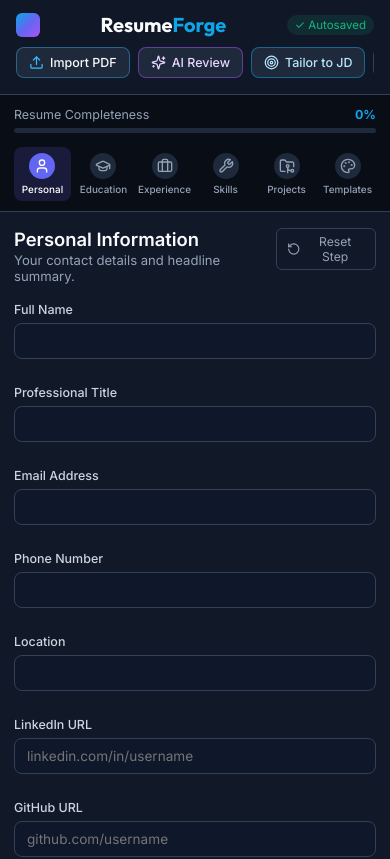
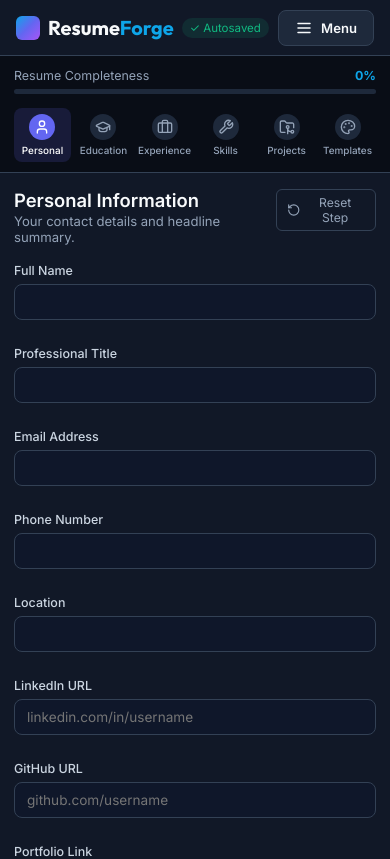
Before and after one commit to QUANT-COD-EX/resumeforge, a React (Vite) app in the folder resumeforge-fullstack/client/: page / in a window 390 px wide. Shown: the top 859 px of the page. Built offline with nearby package versions, Linux system fonts and the light colour scheme.

Commit message:
feat: move top toolbar actions into clean responsive Menu bar

```diff
--- a/resumeforge-fullstack/client/src/App.jsx
+++ b/resumeforge-fullstack/client/src/App.jsx
@@ -1,4 +1,4 @@
-import React, { useState, useEffect } from 'react';
+import React, { useState, useEffect, useRef } from 'react';
 import {
   FileDown,
   FileText,
@@ -9,7 +9,9 @@
   ChevronRight,
   Check,
   Upload,
-  Loader2
+  Loader2,
+  Menu,
+  X
 } from 'lucide-react';
 import { INITIAL_RESUME_STATE, EMPTY_SECTION_DEFAULTS } from './defaultData.js';
 import { useLocalStorage } from './hooks/useLocalStorage.js';
@@ -29,11 +31,33 @@
   const [isTailorOpen, setIsTailorOpen] = useState(false);
   const [isImportOpen, setIsImportOpen] = useState(false);
   const [isExportingPdf, setIsExportingPdf] = useState(false);
+  const [isMenuOpen, setIsMenuOpen] = useState(false);
   const [downloadSuccessToast, setDownloadSuccessToast] = useState(null);
   const [shareCopied, setShareCopied] = useState(false);
   const [sharedBanner, setSharedBanner] = useState(null);
 
+  const menuRef = useRef(null);
   const completion = useCompletion(resumeData);
+
+  // Close menu on outside click or Escape key
+  useEffect(() => {
+    const handleClickOutside = (e) => {
+      if (menuRef.current && !menuRef.current.contains(e.target)) {
+        setIsMenuOpen(false);
+      }
+    };
+    const handleKeyDown = (e) => {
+      if (e.key === 'Escape') setIsMenuOpen(false);
+    };
+    if (isMenuOpen) {
+      document.addEventListener('mousedown', handleClickOutside);
+      document.addEventListener('keydown', handleKeyDown);
+    }
+    return () => {
+      document.removeEventListener('mousedown', handleClickOutside);
+      document.removeEventListener('keydown', handleKeyDown);
+    };
+  }, [isMenuOpen]);
 
   // Clean up legacy v1 storage key if present
   useEffect(() => {
@@ -185,40 +209,131 @@
           {sharedBanner && <span className="autosave-pill" style={{ color: '#38bdf8' }}>{sharedBanner}</span>}
         </div>
 
-        <div className="toolbar-actions">
-          <button type="button" className="btn-toolbar" onClick={() => setIsImportOpen(true)} style={{ borderColor: 'rgba(56, 189, 248, 0.4)' }}>
-            <Upload size={15} style={{ color: '#38bdf8' }} /> Import PDF
-          </button>
-          <button type="button" className="btn-toolbar ai-btn" onClick={() => setIsAiOpen(true)}>
-            <Sparkles size={15} /> AI Review
-          </button>
-          <button type="button" className="btn-toolbar tailor-btn" onClick={() => setIsTailorOpen(true)}>
-            <Target size={15} /> Tailor to JD
-          </button>
-          <button type="button" className="btn-toolbar" onClick={handleExportDocx}>
-            <FileText size={15} /> DOCX
-          </button>
-          <button type="button" className="btn-toolbar" onClick={handleShareLink}>
-            {shareCopied ? <Check size={15} /> : <Share2 size={15} />}
-            {shareCopied ? 'Link Copied!' : 'Share'}
-          </button>
+        <div className="menu-container" ref={menuRef}>
           <button
             type="button"
-            className="btn-primary"
-            disabled={isExportingPdf}
-            onClick={handleDownloadPdf}
-            title={`Direct download ${resumeData?.personal?.fullName || 'Resume'}_Resume.pdf with clickable links`}
+            className={`btn-menu-trigger ${isMenuOpen ? 'active' : ''}`}
+            onClick={() => setIsMenuOpen((prev) => !prev)}
+            aria-label="Toggle menu bar"
+            aria-expanded={isMenuOpen}
           >
-            {isExportingPdf ? (
-              <>
-                <Loader2 size={15} className="animate-spin" /> Downloading PDF...
-              </>
-            ) : (
-              <>
-                <FileDown size={15} /> Export PDF
-              </>
-            )}
+            {isMenuOpen ? <X size={18} /> : <Menu size={18} />}
+            <span className="menu-trigger-text">{isMenuOpen ? 'Close' : 'Menu'}</span>
           </button>
+
+          {isMenuOpen && (
+            <>
+              <div className="menu-backdrop-overlay" onClick={() => setIsMenuOpen(false)} />
+              <div className="menu-dropdown" role="menu">
+              <div className="menu-section-label">Actions & Tools</div>
+
+              <button
+                type="button"
+                className="menu-item menu-item-primary"
+                disabled={isExportingPdf}
+                onClick={() => {
+                  setIsMenuOpen(false);
+                  handleDownloadPdf();
+                }}
+              >
+                <div className="menu-item-icon">
+                  {isExportingPdf ? <Loader2 size={16} className="animate-spin" /> : <FileDown size={16} />}
+                </div>
+                <div className="menu-item-text">
+                  <div className="menu-item-title">Export PDF</div>
+                  <div className="menu-item-desc">Direct download strict 1-page PDF with links</div>
+                </div>
+              </button>
+
+              <button
+                type="button"
+                className="menu-item"
+                onClick={() => {
+                  setIsMenuOpen(false);
+                  setIsImportOpen(true);
+                }}
+              >
+                <div className="menu-item-icon" style={{ color: '#38bdf8', background: 'rgba(56, 189, 248, 0.12)' }}>
+                  <Upload size={16} />
+                </div>
+                <div className="menu-item-text">
+                  <div className="menu-item-title">Import PDF</div>
+                  <div className="menu-item-desc">Auto-fill all fields from existing resume</div>
+                </div>
+              </button>
+
+              <button
+                type="button"
+                className="menu-item"
+                onClick={() => {
+                  setIsMenuOpen(false);
+                  setIsAiOpen(true);
+                }}
+              >
+                <div className="menu-item-icon" style={{ color: '#c084fc', background: 'rgba(192, 132, 252, 0.12)' }}>
+                  <Sparkles size={16} />
+                </div>
+                <div className="menu-item-text">
+                  <div className="menu-item-title">AI Review</div>
+                  <div className="menu-item-desc">ATS score, strengths, and improvements</div>
+                </div>
+              </button>
+
+              <button
+                type="button"
+                className="menu-item"
+                onClick={() => {
+                  setIsMenuOpen(false);
+                  setIsTailorOpen(true);
+                }}
+              >
+                <div className="menu-item-icon" style={{ color: '#38bdf8', background: 'rgba(56, 189, 248, 0.12)' }}>
+                  <Target size={16} />
+                </div>
+                <div className="menu-item-text">
+                  <div className="menu-item-title">Tailor to JD</div>
+                  <div className="menu-item-desc">Match keywords against job description</div>
+                </div>
+              </button>
+
+              <div className="menu-divider" />
+
+              <button
+                type="button"
+                className="menu-item"
+                onClick={() => {
+                  setIsMenuOpen(false);
+                  handleExportDocx();
+                }}
+              >
+                <div className="menu-item-icon">
+                  <FileText size={16} />
+                </div>
+                <div className="menu-item-text">
+                  <div className="menu-item-title">DOCX</div>
+                  <div className="menu-item-desc">Download editable Microsoft Word document</div>
+                </div>
+              </button>
+
+              <button
+                type="button"
+                className="menu-item"
+                onClick={() => {
+                  setIsMenuOpen(false);
+                  handleShareLink();
+                }}
+              >
+                <div className="menu-item-icon" style={{ color: shareCopied ? '#10b981' : undefined }}>
+                  {shareCopied ? <Check size={16} /> : <Share2 size={16} />}
+                </div>
+                <div className="menu-item-text">
+                  <div className="menu-item-title">{shareCopied ? 'Link Copied!' : 'Share'}</div>
+                  <div className="menu-item-desc">Copy public share link for any device</div>
+                </div>
+              </button>
+            </div>
+          </>
+        )}
         </div>
       </header>
 
--- a/resumeforge-fullstack/client/src/styles/workspace.css
+++ b/resumeforge-fullstack/client/src/styles/workspace.css
@@ -1,9 +1,10 @@
 .app-shell { display: flex; flex-direction: column; height: 100vh; }
 .top-navbar {
-  height: 60px; background: rgba(17, 24, 39, 0.95);
+  height: 60px; background: #111827;
   border-bottom: 1px solid var(--border-subtle);
   display: flex; align-items: center; justify-content: space-between;
   padding: 0 24px; flex-shrink: 0;
+  position: sticky; top: 0; z-index: 500;
 }
 .brand-logo { display: flex; align-items: center; gap: 10px; }
 .brand-orb {
@@ -16,16 +17,148 @@
   font-size: 0.72rem; color: var(--emerald);
   background: rgba(16, 185, 129, 0.12); padding: 3px 8px; border-radius: 99px;
 }
-.toolbar-actions { display: flex; align-items: center; gap: 10px; }
-.btn-toolbar {
-  display: inline-flex; align-items: center; gap: 6px;
-  background: var(--bg-card); color: var(--text-main);
-  padding: 8px 13px; border-radius: var(--radius-md);
-  font-size: 0.82rem; font-weight: 500; border: 1px solid var(--border-subtle);
+
+/* ==========================================================================
+   MENU BAR & ACTIONS DROPDOWN
+   ========================================================================== */
+.menu-container {
+  position: relative;
 }
-.btn-toolbar:hover { border-color: var(--accent-indigo); background: #263349; }
-.ai-btn { border-color: rgba(168, 85, 247, 0.5); color: #e9d5ff; }
-.tailor-btn { border-color: rgba(14, 165, 233, 0.5); color: #bae6fd; }
+
+.btn-menu-trigger {
+  display: inline-flex;
+  align-items: center;
+  gap: 8px;
+  background: var(--bg-card);
+  color: var(--text-main);
+  padding: 8px 16px;
+  border-radius: var(--radius-md);
+  font-size: 0.84rem;
+  font-weight: 600;
+  border: 1px solid var(--border-subtle);
+  cursor: pointer;
+  transition: all 0.18s ease;
+}
+
+.btn-menu-trigger:hover, .btn-menu-trigger.active {
+  background: #1e293b;
+  border-color: var(--accent-indigo);
+  color: #fff;
+  box-shadow: 0 0 14px rgba(99, 102, 241, 0.28);
+}
+
+.menu-trigger-text {
+  font-size: 0.82rem;
+  font-weight: 600;
+}
+
+.menu-backdrop-overlay {
+  position: fixed;
+  inset: 0;
+  background: rgba(0, 0, 0, 0.7);
+  z-index: 990;
+}
+
+.menu-dropdown {
+  position: absolute;
+  top: calc(100% + 8px);
+  right: 0;
+  width: 300px;
+  background: #111827;
+  border: 1px solid rgba(255, 255, 255, 0.16);
+  border-radius: var(--radius-lg);
+  box-shadow: 0 20px 50px rgba(0, 0, 0, 0.9), 0 0 0 1px rgba(255, 255, 255, 0.08);
+  padding: 8px;
+  z-index: 1000;
+  display: flex;
+  flex-direction: column;
+  gap: 4px;
+}
+
+.menu-section-label {
+  font-size: 0.68rem;
+  font-weight: 600;
+  text-transform: uppercase;
+  letter-spacing: 0.08em;
+  color: var(--text-muted);
+  padding: 6px 10px 4px;
+}
+
+.menu-divider {
+  height: 1px;
+  background: var(--border-subtle);
+  margin: 4px 0;
+}
+
+.menu-item {
+  display: flex;
+  align-items: center;
+  gap: 12px;
+  padding: 9px 10px;
+  border-radius: var(--radius-md);
+  background: transparent;
+  color: var(--text-main);
+  text-align: left;
+  width: 100%;
+  cursor: pointer;
+  transition: all 0.15s ease;
+  border: 1px solid transparent;
+}
+
+.menu-item:hover {
+  background: rgba(255, 255, 255, 0.06);
+  border-color: rgba(255, 255, 255, 0.08);
+}
+
+.menu-item-primary {
+  background: linear-gradient(135deg, rgba(99, 102, 241, 0.18), rgba(168, 85, 247, 0.18));
+  border-color: rgba(99, 102, 241, 0.4);
+}
+
+.menu-item-primary:hover {
+  background: linear-gradient(135deg, rgba(99, 102, 241, 0.3), rgba(168, 85, 247, 0.3));
+  border-color: var(--accent-indigo);
+}
+
+.menu-item-icon {
+  width: 32px;
+  height: 32px;
+  border-radius: 8px;
+  display: flex;
+  align-items: center;
+  justify-content: center;
+  background: rgba(255, 255, 255, 0.06);
+  color: var(--text-main);
+  flex-shrink: 0;
+}
+
+.menu-item-primary .menu-item-icon {
+  background: linear-gradient(135deg, var(--accent-indigo), var(--accent-violet));
+  color: #fff;
+}
+
+.menu-item-text {
+  flex: 1;
+  min-width: 0;
+}
+
+.menu-item-title {
+  font-size: 0.84rem;
+  font-weight: 600;
+  color: var(--text-main);
+  line-height: 1.2;
+}
+
+.menu-item-desc {
+  font-size: 0.7rem;
+  color: var(--text-muted);
+  line-height: 1.3;
+  margin-top: 2px;
+  white-space: nowrap;
+  overflow: hidden;
+  text-overflow: ellipsis;
+}
+
 .btn-primary {
   display: inline-flex; align-items: center; gap: 6px;
   background: linear-gradient(135deg, var(--accent-indigo), var(--accent-violet));
@@ -38,6 +171,7 @@
   padding: 8px 14px; border-radius: var(--radius-md);
   font-size: 0.82rem; border: 1px solid var(--border-subtle);
 }
+
 .workspace-split { display: grid; grid-template-columns: 46% 54%; flex: 1; overflow: hidden; }
 .editor-pane {
   display: flex; flex-direction: column; background: var(--bg-panel);
@@ -181,7 +315,6 @@
 .tailor-box-header { display: flex; justify-content: space-between; align-items: center; margin-bottom: 8px; }
 .tailor-summary-preview { color: #cbd5e1; line-height: 1.45; }
 
-
 /* PDF Import Modal Styles */
 .dropzone-container {
   border: 2px dashed rgba(99, 102, 241, 0.4);
@@ -296,46 +429,27 @@
   }
 
   .top-navbar {
-    height: auto !important;
-    padding: 12px 16px !important;
-    flex-direction: column !important;
-    align-items: stretch !important;
-    gap: 10px !important;
+    height: 56px !important;
+    padding: 0 16px !important;
+    flex-direction: row !important;
+    align-items: center !important;
+    justify-content: space-between !important;
+    position: sticky !important;
+    top: 0 !important;
+    z-index: 100 !important;
   }
 
   .brand-logo {
     display: flex !important;
     align-items: center !important;
-    justify-content: space-between !important;
-    width: 100% !important;
+    gap: 8px !important;
+    width: auto !important;
   }
 
-  .toolbar-actions {
-    width: 100% !important;
-    display: flex !important;
-    align-items: center !important;
-    gap: 8px !important;
-    overflow-x: auto !important;
-    overflow-y: hidden !important;
-    white-space: nowrap !important;
-    padding-bottom: 4px !important;
-    -webkit-overflow-scrolling: touch !important;
-    scrollbar-width: thin !important;
-  }
-
-  .toolbar-actions::-webkit-scrollbar {
-    height: 3px;
-  }
-
-  .toolbar-actions::-webkit-scrollbar-thumb {
-    background: var(--border-subtle);
-    border-radius: 3px;
-  }
-
-  .btn-toolbar, .btn-primary {
-    flex-shrink: 0 !important;
-    font-size: 0.78rem !important;
-    padding: 7px 12px !important;
+  .menu-dropdown {
+    width: min(310px, calc(100vw - 24px)) !important;
+    right: 0 !important;
+    top: calc(100% + 6px) !important;
   }
 
   .workspace-split {
```
